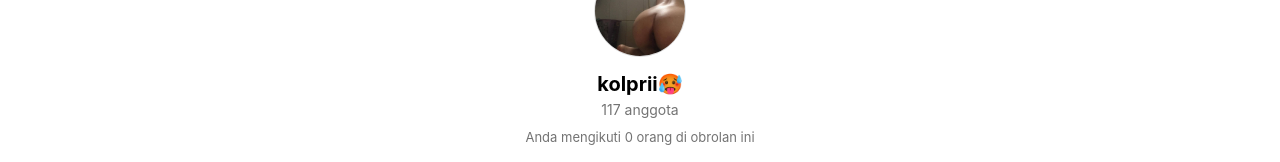
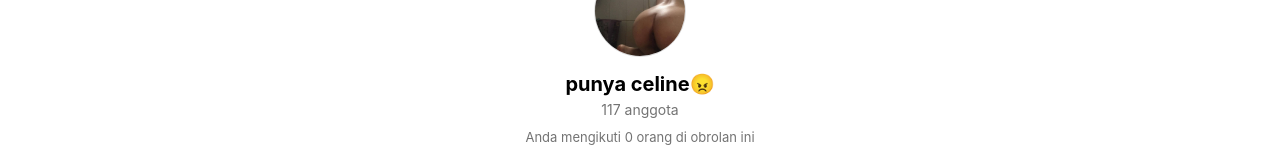
Before and after one commit to ramadhani01/igc, a plain HTML site: page index.html in a window 1280 px wide. Shown: the part 507-669 px from the top of the page. Drawn offline with Linux system fonts and the light colour scheme.

Commit message:
Update index.html

```diff
--- a/index.html
+++ b/index.html
@@ -138,7 +138,7 @@
         <div class="bottom-sheet">
             <div class="handle"></div>
             <img src="f/p.jpg" alt="Profile" class="profile-pic-group">
-            <div class="group-name">kolprii🥵</div>
+            <div class="group-name">punya celine😠</div>
             <div class="member-count">117 anggota</div>
             <div class="group-desc">Anda mengikuti 0 orang di obrolan ini</div>
             <button class="btn-join" onclick="closeOverlay()">Minta bergabung</button>
```
